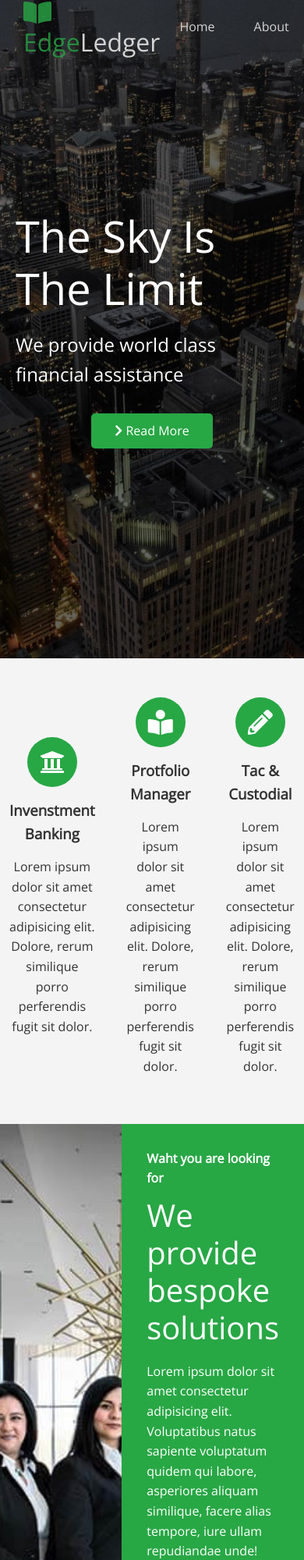
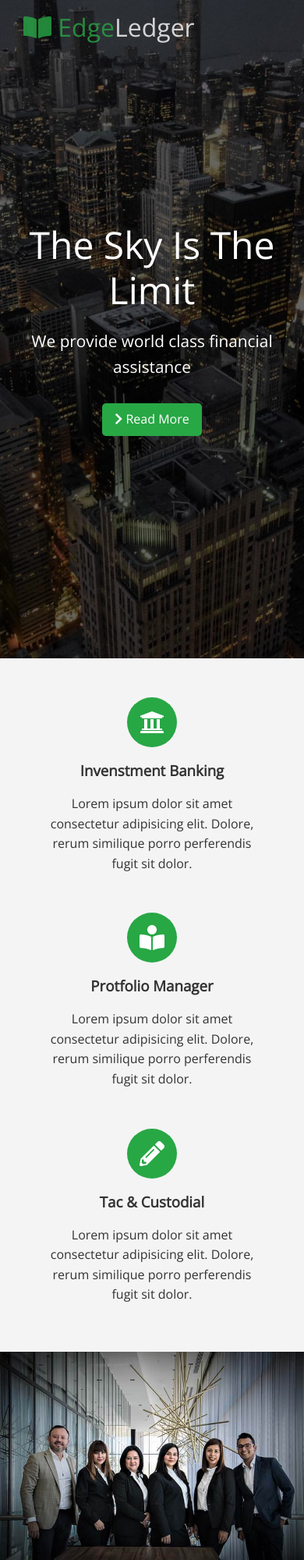
Before and after one commit to khasimvali-shaik/front-end-edgeledger, a plain HTML site: page index.html in a window 390 px wide. Shown: the top 2000 px of the page at 78% size. Drawn offline with nearby package versions, Linux system fonts and the light colour scheme.

Commit message:
added responsive design

```diff
--- a/css/style.css
+++ b/css/style.css
@@ -186,3 +186,67 @@ img {
 .footer a:hover {
   color: #28a745;
 }
+/* Mobile */
+@media (max-width: 768px) {
+  .hero .navbar nav {
+    display: none;
+  }
+
+  .hero .content {
+    display: flex;
+    flex-direction: column;
+    align-items: center;
+    justify-content: center;
+    text-align: center;
+  }
+
+  .hero .content h1 {
+    font-size: 3rem;
+  }
+
+  .hero .content p {
+    font-weight: 100;
+    font-size: 1.3rem;
+  }
+
+  .btn {
+    padding: 0.5rem 1rem;
+  }
+
+  .flex-items {
+    flex-direction: column;
+  }
+
+  .flex-columns .column,
+  .flex-grid .column {
+    flex: 100%;
+    max-width: 100%;
+  }
+
+  .flex-columns .column .column-2 {
+    flex-direction: column;
+    text-align: center;
+    align-items: center;
+    justify-content: center;
+  }
+
+  .flex-columns .column .column-2 h4 {
+    font-weight: 300;
+    font-size: 1.3rem;
+  }
+
+  .flex-columns .column .column-2 h2 {
+    font-weight: 500;
+    font-size: 1.8rem;
+  }
+
+  .section-header h4 {
+    font-weight: 300;
+    font-size: 1.3rem;
+  }
+
+  .section-header h2 {
+    font-weight: 500;
+    font-size: 2rem;
+  }
+}
--- a/index.html
+++ b/index.html
@@ -87,7 +87,7 @@
           </div>
           <div class="column">
             <div class="column-2 bg-primary">
-              <h4>Waht you are looking for</h4>
+              <h4>What you are looking for</h4>
               <h2>We provide bespoke solutions</h2>
               <p>
                 Lorem ipsum dolor sit amet consectetur adipisicing elit.
```
